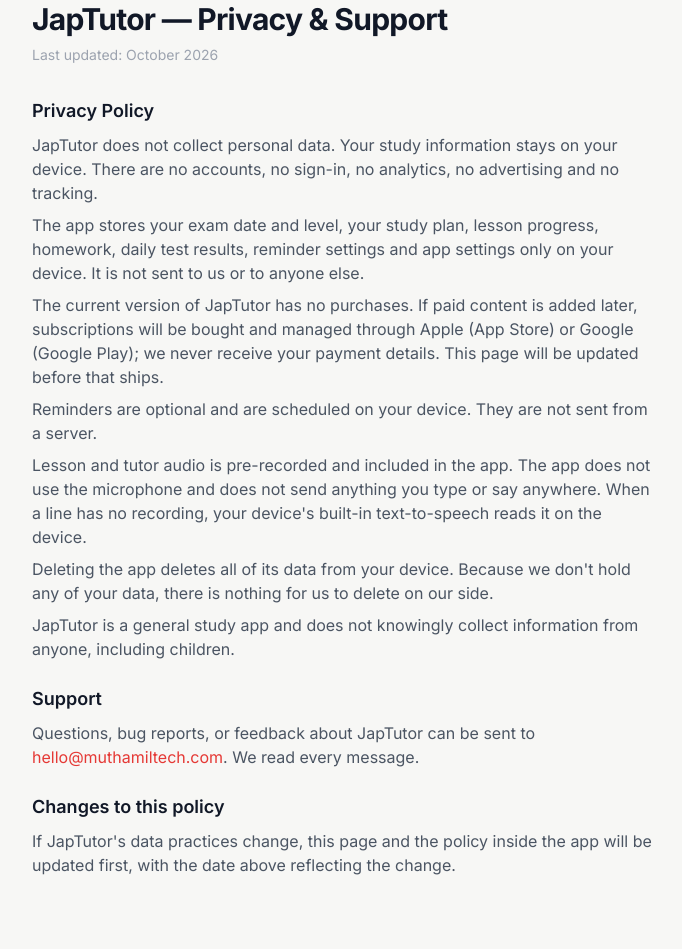
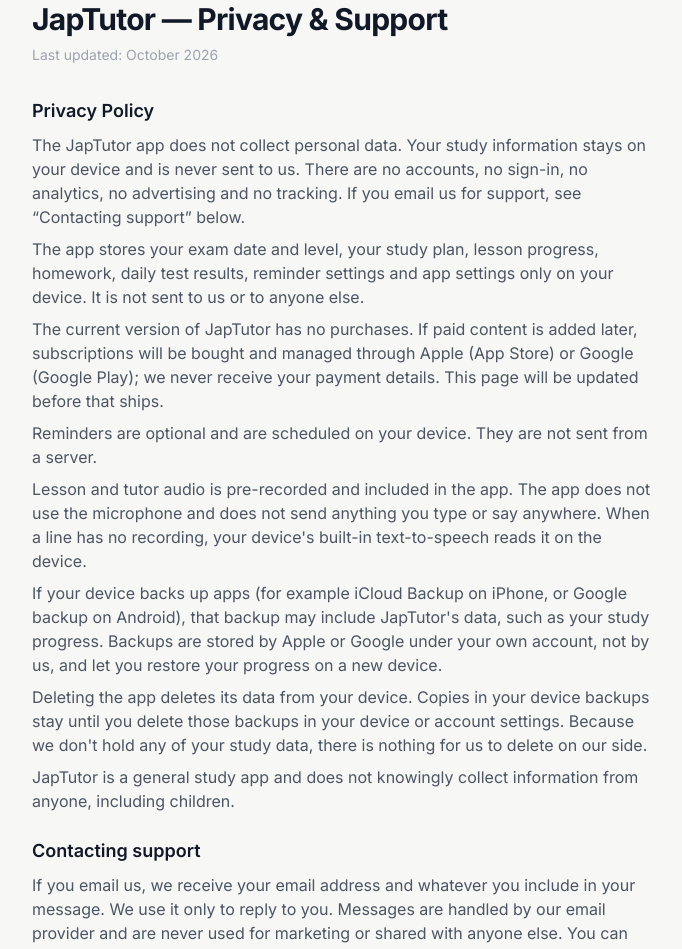
Before and after one commit to Muthamil-Technologies/muthamiltech-website, a React (Vite) app: page /japtutor/legal in a window 1280 px wide. Shown: the part 200-1149 px from the top of the page, without its empty margins (296-978 px from the left). Built offline with nearby package versions, Linux system fonts and the light colour scheme.

Commit message:
fix: JapTutor policy covers support email and device backups

```diff
--- a/src/pages/JapTutorLegal.tsx
+++ b/src/pages/JapTutorLegal.tsx
@@ -18,9 +18,10 @@
         <section id="privacy">
           <h2 className="text-lg font-semibold text-ink">Privacy Policy</h2>
           <p className="mt-2">
-            JapTutor does not collect personal data. Your study information stays on your
-            device. There are no accounts, no sign-in, no analytics, no advertising and no
-            tracking.
+            The JapTutor app does not collect personal data. Your study information stays on
+            your device and is never sent to us. There are no accounts, no sign-in, no
+            analytics, no advertising and no tracking. If you email us for support, see
+            &ldquo;Contacting support&rdquo; below.
           </p>
           <p className="mt-2">
             The app stores your exam date and level, your study plan, lesson progress,
@@ -43,12 +44,30 @@
             has no recording, your device&apos;s built-in text-to-speech reads it on the device.
           </p>
           <p className="mt-2">
-            Deleting the app deletes all of its data from your device. Because we don&apos;t
-            hold any of your data, there is nothing for us to delete on our side.
+            If your device backs up apps (for example iCloud Backup on iPhone, or Google backup
+            on Android), that backup may include JapTutor&apos;s data, such as your study
+            progress. Backups are stored by Apple or Google under your own account, not by us,
+            and let you restore your progress on a new device.
+          </p>
+          <p className="mt-2">
+            Deleting the app deletes its data from your device. Copies in your device backups
+            stay until you delete those backups in your device or account settings. Because we
+            don&apos;t hold any of your study data, there is nothing for us to delete on our
+            side.
           </p>
           <p className="mt-2">
             JapTutor is a general study app and does not knowingly collect information from
             anyone, including children.
+          </p>
+        </section>
+
+        <section id="contacting-support">
+          <h2 className="text-lg font-semibold text-ink">Contacting support</h2>
+          <p className="mt-2">
+            If you email us, we receive your email address and whatever you include in your
+            message. We use it only to reply to you. Messages are handled by our email provider
+            and are never used for marketing or shared with anyone else. You can ask us to
+            delete your messages at any time.
           </p>
         </section>
 
```
